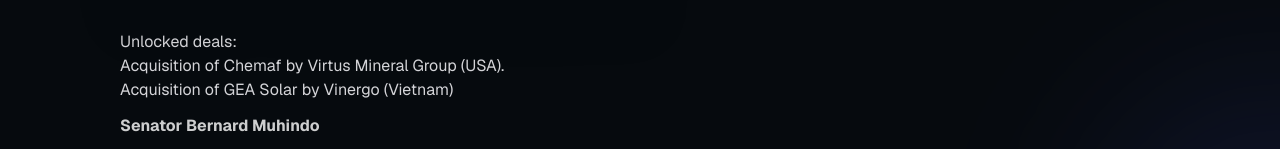
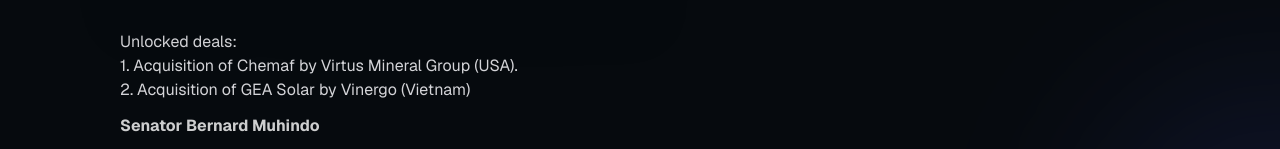
Before and after one commit to digipublic243/invest, a Next.js app: page / in a window 1280 px wide. Shown: the part 496-645 px from the top of the page. Built offline with nearby package versions, Linux system fonts and the light colour scheme; no server answers.

Commit message:
Update page.tsx

```diff
--- a/app/page.tsx
+++ b/app/page.tsx
@@ -82,10 +82,10 @@
                  description: (
   <>
     Unlocked deals:
-    <ol>
-      <li>Acquisition of Chemaf by Virtus Mineral Group (USA).</li>
-      <li>Acquisition of GEA Solar by Vinergo (Vietnam)</li>
-    </ol>
+    <br />
+    1. Acquisition of Chemaf by Virtus Mineral Group (USA).
+    <br />
+    2. Acquisition of GEA Solar by Vinergo (Vietnam)
   </>
 ),
                 //   "Un contact.",
```
